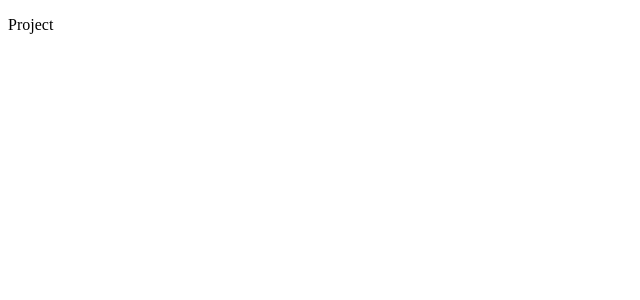
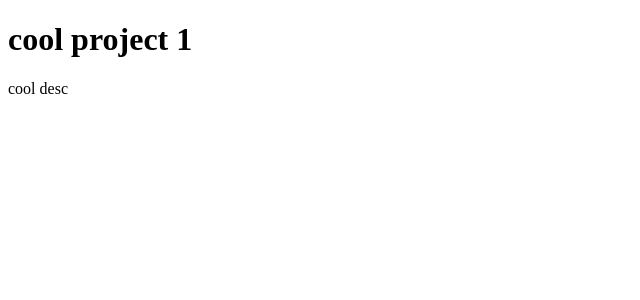
Before and after one commit to devaitt/task-flow, a React (Vite) app: page /projects/1 in a window 1280 px wide. Shown: the top 300 px of the page, without its empty margins (0-640 px from the left). Built offline with nearby package versions, Linux system fonts and the light colour scheme; data requests are answered from the project's data file.

Commit message:
сделал возможность перейти на определенную карточку проекта из списка проектов

```diff
--- a/API/projects.ts
+++ b/API/projects.ts
@@ -2,6 +2,15 @@ import { type Project } from "../src/types";
 export const getProjects = async (): Promise<Project[]> => {
   const url = "http://localhost:3000/projects";
   const res = await fetch(url);
-  if (!res.ok) throw new Error("failed to load");
+  if (!res.ok) throw new Error("failed to load project");
   return res.json();
 };
+
+export const getProject = async (projectId: string): Promise<Project> => {
+  const url = `http://localhost:3000/projects/${projectId}`;
+  const res = await fetch(url);
+
+  if (!res.ok) throw new Error("failed to load project");
+
+  return res.json();
+};
--- a/src/components/project card/ProjectCard.tsx
+++ b/src/components/project card/ProjectCard.tsx
@@ -1,11 +1,12 @@
 import { type Project } from "../../types";
+import { Link } from "react-router-dom";
 
 interface ProjectCardProps {
   project: Project;
 }
 export default function ProjectCard({ project }: ProjectCardProps) {
   return (
-    <>
+    <Link to={`/projects/${project.id}`}>
       <div className="project__container">
         <div className="card">
           <div className="card__name">{project.name}</div>
@@ -13,6 +14,6 @@ export default function ProjectCard({ project }: ProjectCardProps) {
           <div className="card__create-date">{project.createdAt}</div>
         </div>
       </div>
-    </>
+    </Link>
   );
 }
--- a/src/pages/ProjectPage.tsx
+++ b/src/pages/ProjectPage.tsx
@@ -1,3 +1,25 @@
+import { useParams } from "react-router-dom";
+import { useQuery } from "@tanstack/react-query";
+import { getProject } from "../../API/projects";
 export default function ProjectPage() {
-  return <p>Project</p>;
+  const { projectId } = useParams();
+
+  const projectQuery = useQuery({
+    queryKey: ["projects", projectId],
+    queryFn: () => getProject(projectId!),
+    enabled: !!projectId,
+  });
+  if (!projectId) return <p>проект не выбран</p>;
+
+  if (projectQuery.isLoading) return <p>Загрузка проекта</p>;
+  if (projectQuery.isError) {
+    return <p>Ошибка: {(projectQuery.error as Error).message}</p>;
+  }
+
+  return (
+    <div className="project__container">
+      <h1 className="project__title">{projectQuery.data.name}</h1>
+      <p className="project__description">{projectQuery.data.description}</p>
+    </div>
+  );
 }
```
